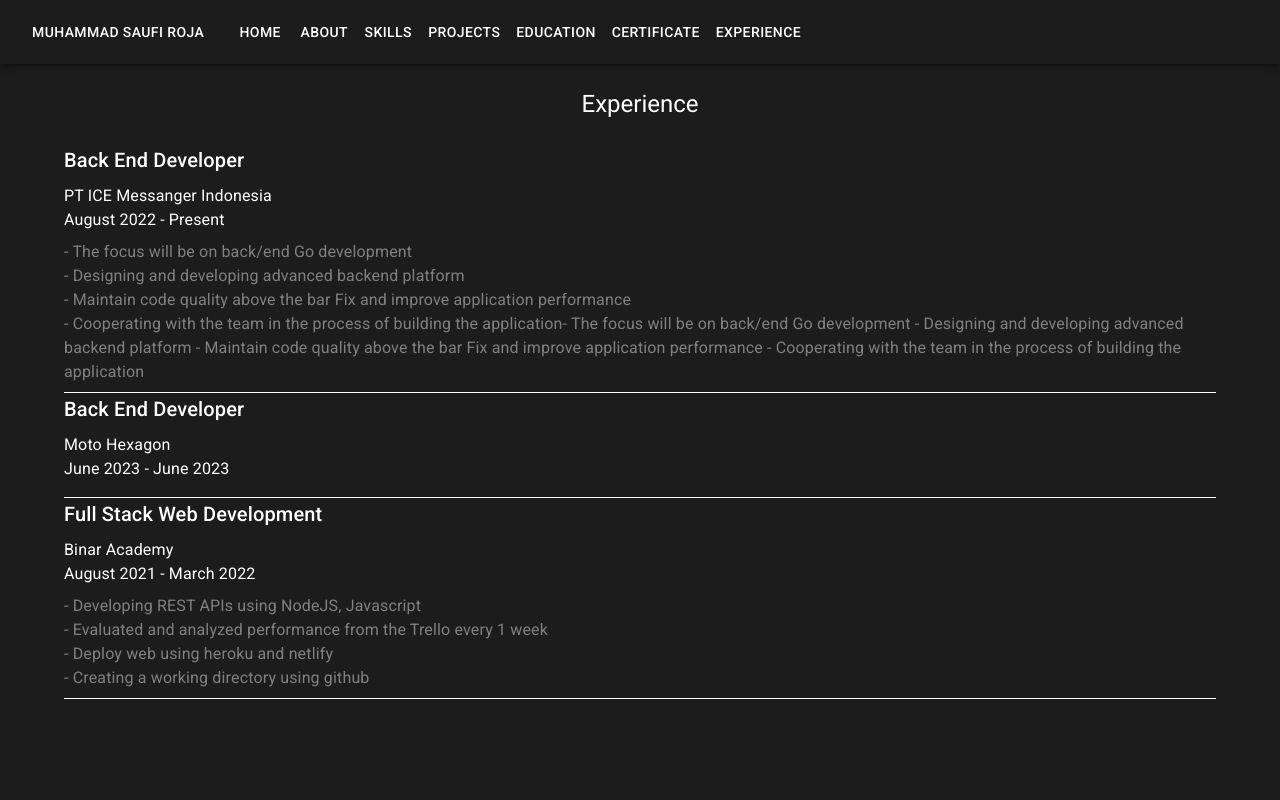
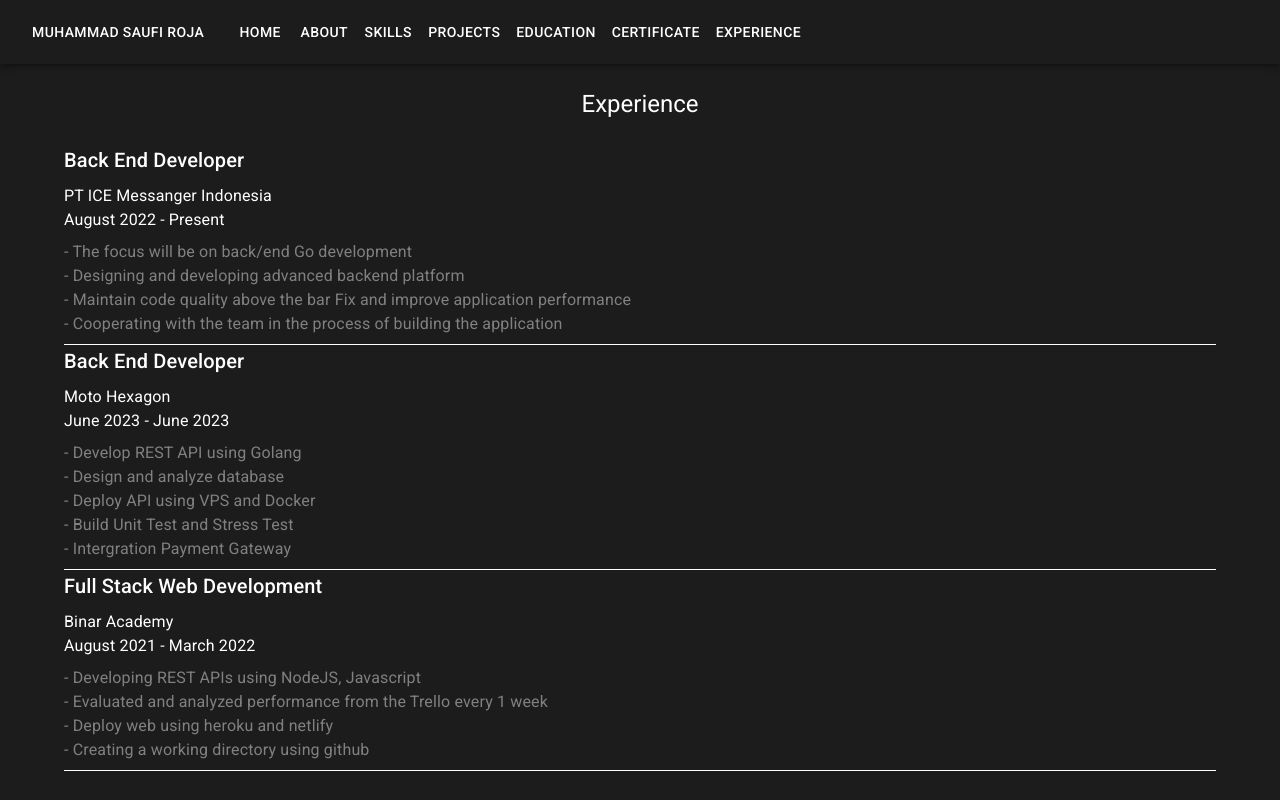
Before and after one commit to saufiroja/portofolio, a React (Create React App) app: page /experience in a window 1280 px wide. Built offline with nearby package versions, Linux system fonts and the light colour scheme.

Commit message:
update expr

```diff
--- a/src/components/Experience/Experience.jsx
+++ b/src/components/Experience/Experience.jsx
@@ -12,7 +12,7 @@ const Experience = () => {
         </Box>
       </Container>
       <Container maxWidth='lg'>
-      <Box pb={1}>
+        <Box pb={1}>
           <Typography variant='h6'>Back End Developer</Typography>
         </Box>
         <Box borderBottom={1} pb={1}>
@@ -25,9 +25,10 @@ const Experience = () => {
             <br />
             - Designing and developing advanced backend platform
             <br />
-            - Maintain code quality above the bar Fix and improve application performance
-            <br />
-            - Cooperating with the team in the process of building the application- The focus will be on back/end Go development - Designing and developing advanced backend platform - Maintain code quality above the bar Fix and improve application performance - Cooperating with the team in the process of building the application
+            - Maintain code quality above the bar Fix and improve application
+            performance
+            <br />- Cooperating with the team in the process of building the
+            application
           </Typography>
         </Box>
         <Box pb={1}>
@@ -37,6 +38,16 @@ const Experience = () => {
           <Typography variant='body1'>Moto Hexagon</Typography>
           <Typography variant='body1' pb={1}>
             June 2023 - June 2023
+          </Typography>
+          <Typography variant='body1' sx={{ color: 'gray' }}>
+            - Develop REST API using Golang
+            <br />
+            - Design and analyze database
+            <br />
+            - Deploy API using VPS and Docker
+            <br />
+            - Build Unit Test and Stress Test
+            <br />- Intergration Payment Gateway
           </Typography>
         </Box>
         <Box pb={1}>
```
